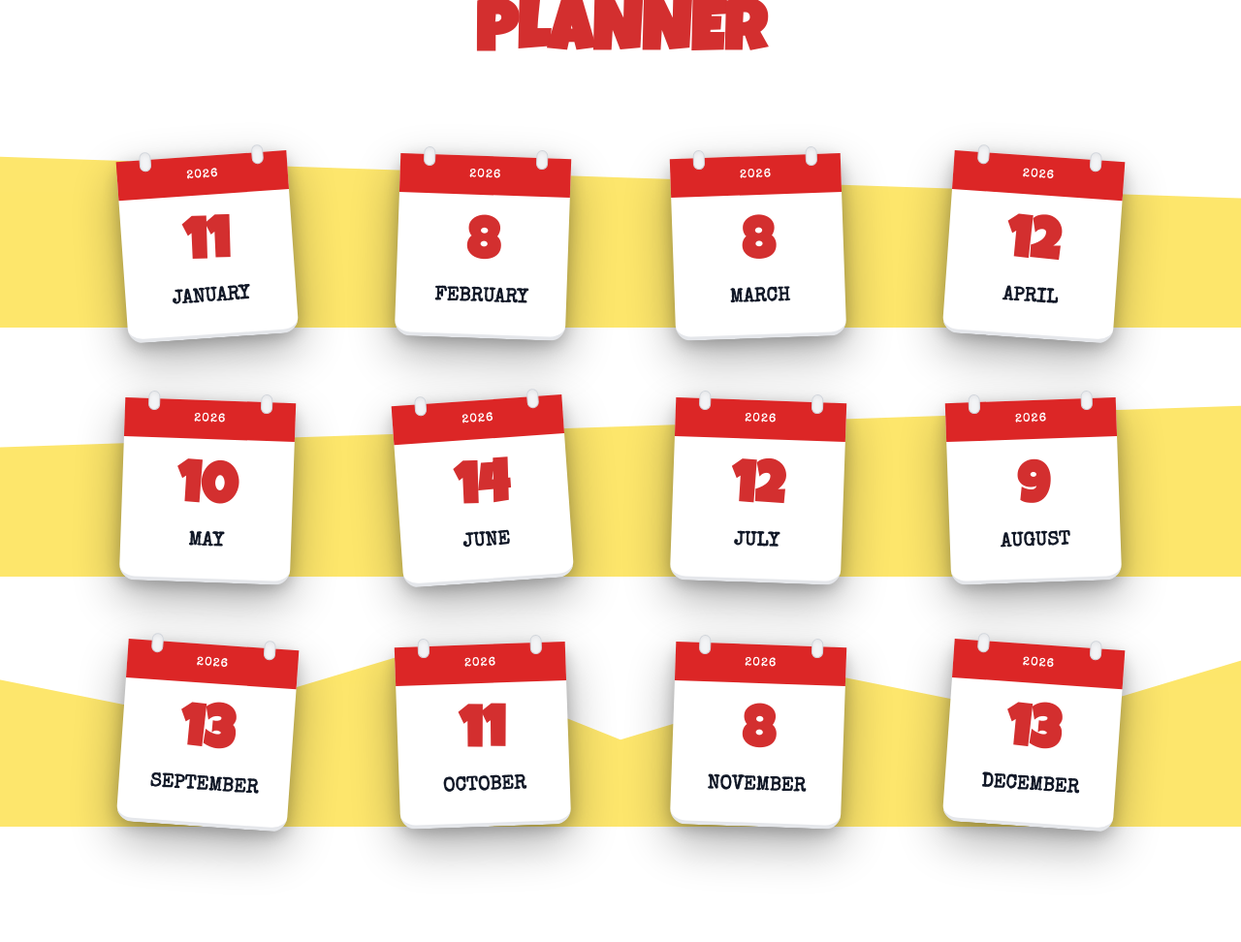
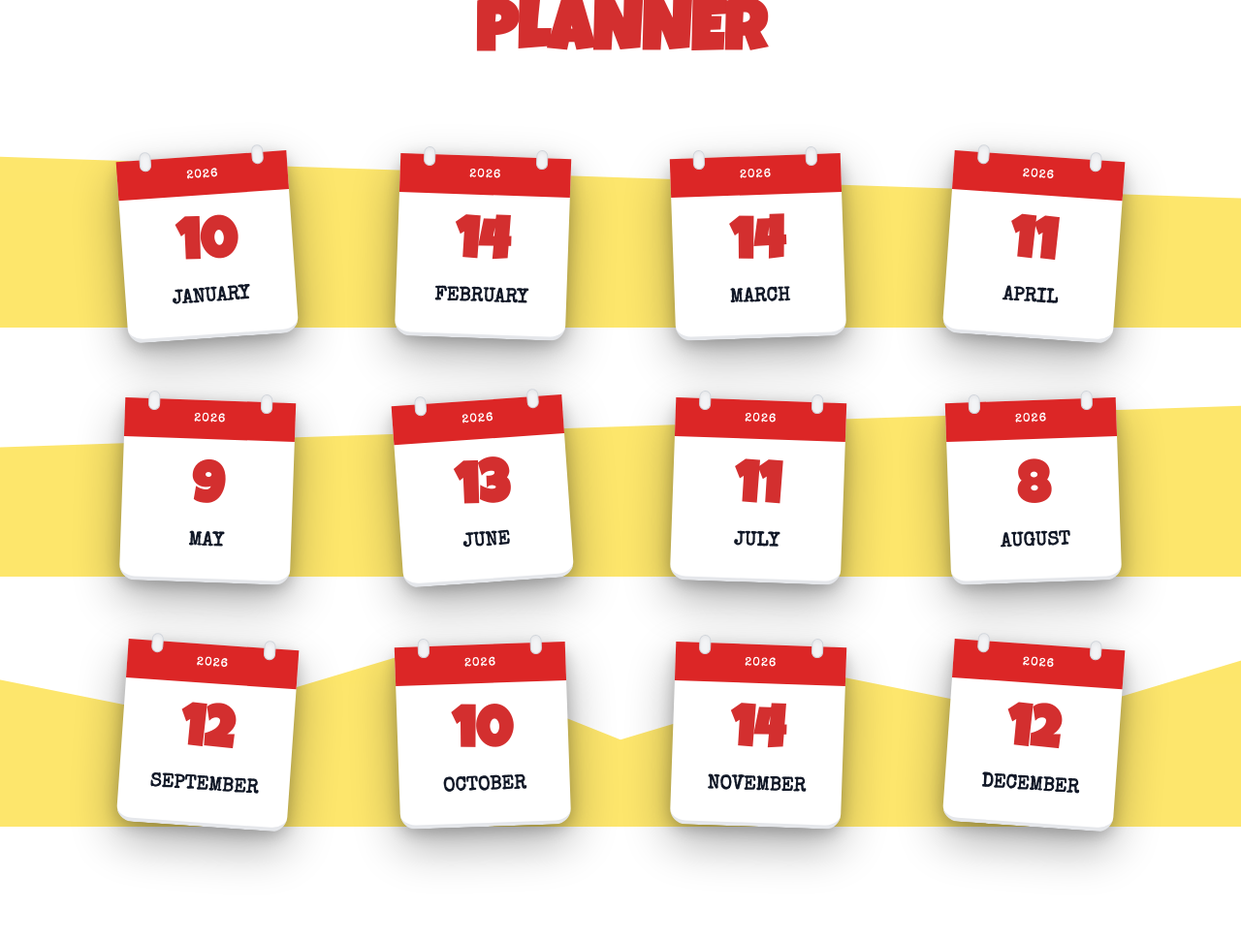
Before and after one commit to TopG85/Bitesize-Church-Colshaw, a Django app: template home/templates/home/home_page.html in a window 1280 px wide. Shown: the part 1073-2045 px from the top of the page at 97% size. Run offline with Django 5.2, Linux system fonts and the light colour scheme; the template is opened without the code that fills it, so the values that code supplies are empty; style sheets or scripts are compiled from the project's sources; parts of the project's set-up code (start-up, migrations or seed data) failed here and were passed over; some libraries are stand-ins or nearby versions.

Commit message:
Add javascript to update dynamically each month's number every year

```diff
--- a/home/templates/home/home_page.html
+++ b/home/templates/home/home_page.html
@@ -107,7 +107,7 @@
             <span class="text-xs font-bold text-white tracking-widest">2026</span>
           </div>
           <div class="py-6 text-center">
-            <div class="text-6xl font-black leading-none" style="font-family: 'Luckiest Guy', cursive; color: #d32f2f;">11</div>
+            <div class="text-6xl font-black leading-none calendar-number" style="font-family: 'Luckiest Guy', cursive; color: #d32f2f;">11</div>
             <div class="text-xl font-black uppercase text-gray-900 mt-2">January</div>
           </div>
         </article>
@@ -120,7 +120,7 @@
             <span class="text-xs font-bold text-white tracking-widest">2026</span>
           </div>
           <div class="py-6 text-center">
-            <div class="text-6xl font-black leading-none" style="font-family: 'Luckiest Guy', cursive; color: #d32f2f;">8</div>
+            <div class="text-6xl font-black leading-none calendar-number" style="font-family: 'Luckiest Guy', cursive; color: #d32f2f;">8</div>
             <div class="text-xl font-black uppercase text-gray-900 mt-2">February</div>
           </div>
         </article>
@@ -133,7 +133,7 @@
             <span class="text-xs font-bold text-white tracking-widest">2026</span>
           </div>
           <div class="py-6 text-center">
-            <div class="text-6xl font-black leading-none" style="font-family: 'Luckiest Guy', cursive; color: #d32f2f;">8</div>
+            <div class="text-6xl font-black leading-none calendar-number" style="font-family: 'Luckiest Guy', cursive; color: #d32f2f;">8</div>
             <div class="text-xl font-black uppercase text-gray-900 mt-2">March</div>
           </div>
         </article>
@@ -146,7 +146,7 @@
             <span class="text-xs font-bold text-white tracking-widest">2026</span>
           </div>
           <div class="py-6 text-center">
-            <div class="text-6xl font-black leading-none" style="font-family: 'Luckiest Guy', cursive; color: #d32f2f;">12</div>
+            <div class="text-6xl font-black leading-none calendar-number" style="font-family: 'Luckiest Guy', cursive; color: #d32f2f;">12</div>
             <div class="text-xl font-black uppercase text-gray-900 mt-2">April</div>
           </div>
         </article>
@@ -159,7 +159,7 @@
             <span class="text-xs font-bold text-white tracking-widest">2026</span>
           </div>
           <div class="py-6 text-center">
-            <div class="text-6xl font-black leading-none" style="font-family: 'Luckiest Guy', cursive; color: #d32f2f;">10</div>
+            <div class="text-6xl font-black leading-none calendar-number" style="font-family: 'Luckiest Guy', cursive; color: #d32f2f;">10</div>
             <div class="text-xl font-black uppercase text-gray-900 mt-2">May</div>
           </div>
         </article>
@@ -172,7 +172,7 @@
             <span class="text-xs font-bold text-white tracking-widest">2026</span>
           </div>
           <div class="py-6 text-center">
-            <div class="text-6xl font-black leading-none" style="font-family: 'Luckiest Guy', cursive; color: #d32f2f;">14</div>
+            <div class="text-6xl font-black leading-none calendar-number" style="font-family: 'Luckiest Guy', cursive; color: #d32f2f;">14</div>
             <div class="text-xl font-black uppercase text-gray-900 mt-2">June</div>
           </div>
         </article>
@@ -185,7 +185,7 @@
             <span class="text-xs font-bold text-white tracking-widest">2026</span>
           </div>
           <div class="py-6 text-center">
-            <div class="text-6xl font-black leading-none" style="font-family: 'Luckiest Guy', cursive; color: #d32f2f;">12</div>
+            <div class="text-6xl font-black leading-none calendar-number" style="font-family: 'Luckiest Guy', cursive; color: #d32f2f;">12</div>
             <div class="text-xl font-black uppercase text-gray-900 mt-2">July</div>
           </div>
         </article>
@@ -198,7 +198,7 @@
             <span class="text-xs font-bold text-white tracking-widest">2026</span>
           </div>
           <div class="py-6 text-center">
-            <div class="text-6xl font-black leading-none" style="font-family: 'Luckiest Guy', cursive; color: #d32f2f;">9</div>
+            <div class="text-6xl font-black leading-none calendar-number" style="font-family: 'Luckiest Guy', cursive; color: #d32f2f;">9</div>
             <div class="text-xl font-black uppercase text-gray-900 mt-2">August</div>
           </div>
         </article>
@@ -211,7 +211,7 @@
             <span class="text-xs font-bold text-white tracking-widest">2026</span>
           </div>
           <div class="py-6 text-center">
-            <div class="text-6xl font-black leading-none" style="font-family: 'Luckiest Guy', cursive; color: #d32f2f;">13</div>
+            <div class="text-6xl font-black leading-none calendar-number" style="font-family: 'Luckiest Guy', cursive; color: #d32f2f;">13</div>
             <div class="text-xl font-black uppercase text-gray-900 mt-2">September</div>
           </div>
         </article>
@@ -224,7 +224,7 @@
             <span class="text-xs font-bold text-white tracking-widest">2026</span>
           </div>
           <div class="py-6 text-center">
-            <div class="text-6xl font-black leading-none" style="font-family: 'Luckiest Guy', cursive; color: #d32f2f;">11</div>
+            <div class="text-6xl font-black leading-none calendar-number" style="font-family: 'Luckiest Guy', cursive; color: #d32f2f;">11</div>
             <div class="text-xl font-black uppercase text-gray-900 mt-2">October</div>
           </div>
         </article>
@@ -237,7 +237,7 @@
             <span class="text-xs font-bold text-white tracking-widest">2026</span>
           </div>
           <div class="py-6 text-center">
-            <div class="text-6xl font-black leading-none" style="font-family: 'Luckiest Guy', cursive; color: #d32f2f;">8</div>
+            <div class="text-6xl font-black leading-none calendar-number" style="font-family: 'Luckiest Guy', cursive; color: #d32f2f;">8</div>
             <div class="text-xl font-black uppercase text-gray-900 mt-2">November</div>
           </div>
         </article>
@@ -250,7 +250,7 @@
             <span class="text-xs font-bold text-white tracking-widest">2026</span>
           </div>
           <div class="py-6 text-center">
-            <div class="text-6xl font-black leading-none" style="font-family: 'Luckiest Guy', cursive; color: #d32f2f;">13</div>
+            <div class="text-6xl font-black leading-none calendar-number" style="font-family: 'Luckiest Guy', cursive; color: #d32f2f;">13</div>
             <div class="text-xl font-black uppercase text-gray-900 mt-2">December</div>
           </div>
         </article>
@@ -282,5 +282,40 @@
         <p>Contact details or form here.</p>
       </div>
     </section>
+    <script>
+    function getSecondSundays(year) {
+      const dates = [];
+      for (let month = 0; month < 12; month++) {
+        // 1st day of the month
+        const firstDay = new Date(year, month, 1);
+        // Day of week for the 1st (0=Sunday, 1=Monday, ...)
+        const firstDayOfWeek = firstDay.getDay();
+        // Days to add to get to the first Sunday
+        const daysToFirstSunday = (7 - firstDayOfWeek) % 7;
+        // Date of the first Sunday
+        const firstSunday = 1 + daysToFirstSunday;
+        // Date of the second Sunday
+        const secondSunday = firstSunday + 7;
+        dates.push(secondSunday);
+      }
+      return dates;
+    }
+
+    // Example: update calendar for 2027
+    const year = 2027;
+    const secondSundays = getSecondSundays(year);
+
+    // Update the calendar numbers
+    document.addEventListener('DOMContentLoaded', function() {
+      // Select all the number elements in your calendar cards
+      // Adjust the selector to match your HTML structure
+      const numberEls = document.querySelectorAll('.calendar-number');
+      secondSundays.forEach((date, i) => {
+        if (numberEls[i]) {
+          numberEls[i].textContent = date;
+        }
+      });
+    });
+</script>
   </body>
 </html>
```
Also changed, not shown: db.sqlite3.
